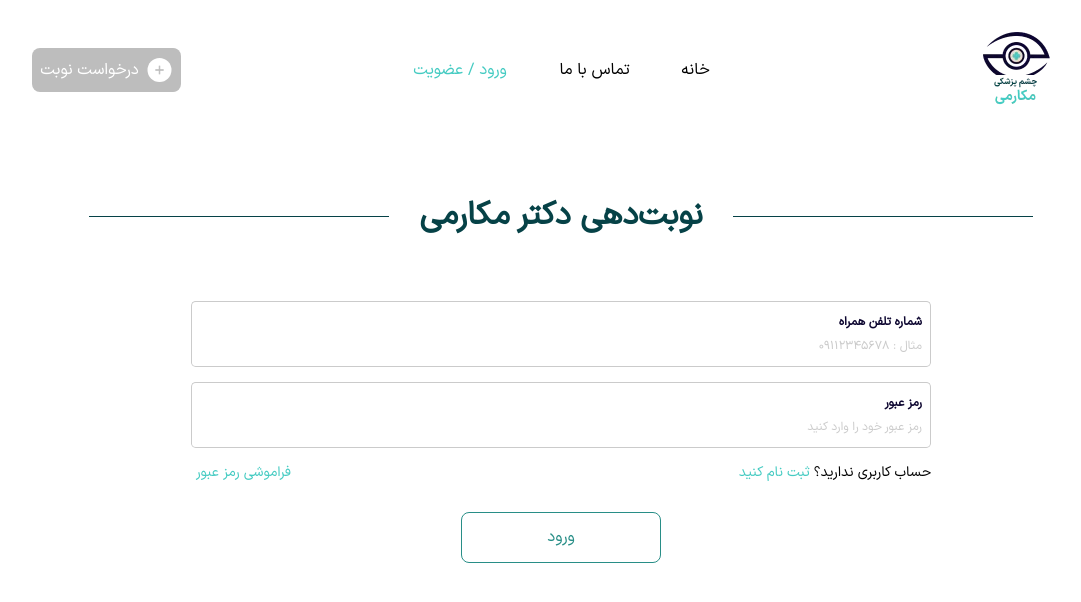
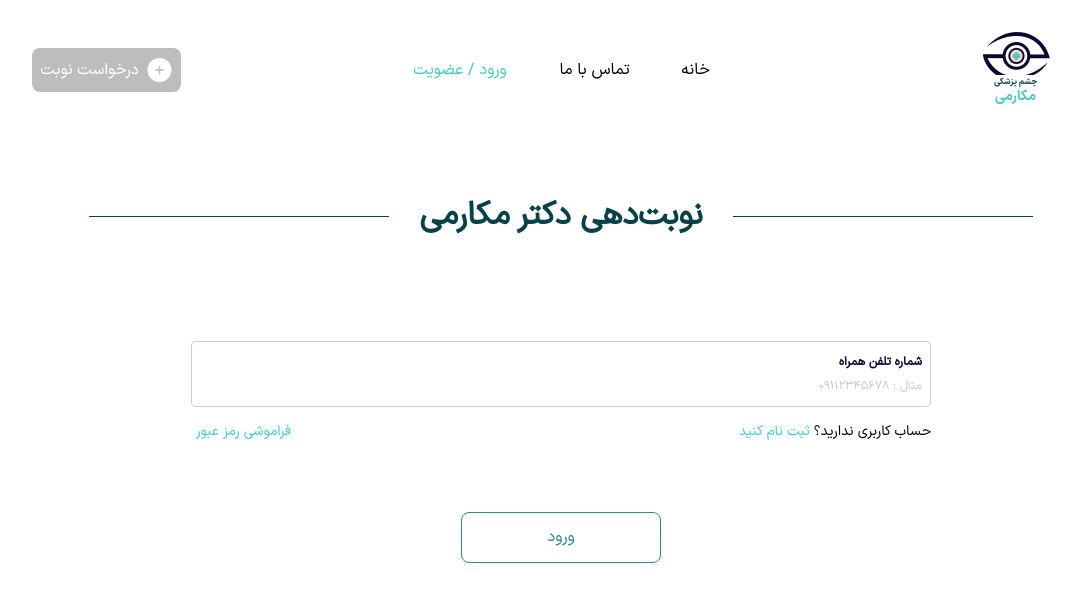
Before and after one commit to ErfanRakhshanii/dr.makaremi, a Next.js app: page /Login in a window 1280 px wide. Shown: the top 602 px of the page, without its empty margins (79-1160 px from the left). Built offline with nearby package versions, Linux system fonts and the light colour scheme.

Commit message:
Edit some lines in login

```diff
--- a/components/Login/Login.tsx
+++ b/components/Login/Login.tsx
@@ -25,7 +25,6 @@
         "https://drmakaremi.v1r.ir/api/login",
         {
           phone_number: phoneNumber,
-          password: password,
         },
         {
           headers: {
@@ -36,8 +35,10 @@
 
       const data = await response.data;
       console.log(data);
+      alert("ورود با موفقیت انجام شد");
     } catch (error) {
       console.error("Error:", error);
+      alert("یه جا ریدی! برو ببین کجاست");
     }
   };
 
@@ -255,7 +256,7 @@
                   className="h-full w-[614px] rounded-[4.73px] border-[#CBCBCB] border-[1.5px] border-r-0 rounded-r-none outline-none text-left p-5"
                 />
               </div>
-              <div className="h-[66px] w-full flex items-center justify-center">
+              {/* <div className="h-[66px] w-full flex items-center justify-center">
                 <div className="h-full w-[126px] flex flex-col items-start justify-center gap-2 rounded-[4.73px] border-[#CBCBCB] border-[1.5px] border-l-0 rounded-l-none">
                   <p className="text-xs font-semibold mr-2 text-[#0D0630]">
                     رمز عبور
@@ -275,7 +276,7 @@
                   }}
                   className="h-full w-[614px] rounded-[4.73px] border-[#CBCBCB] border-[1.5px] border-r-0 rounded-r-none outline-none text-left p-5"
                 />
-              </div>
+              </div> */}
               <div className="w-[740px] h-[21px] flex items-center justify-between">
                 <div className="w-[194px] h-full flex gap-1">
                   <p className="text-sm">حساب کاربری ندارید؟</p>
```
